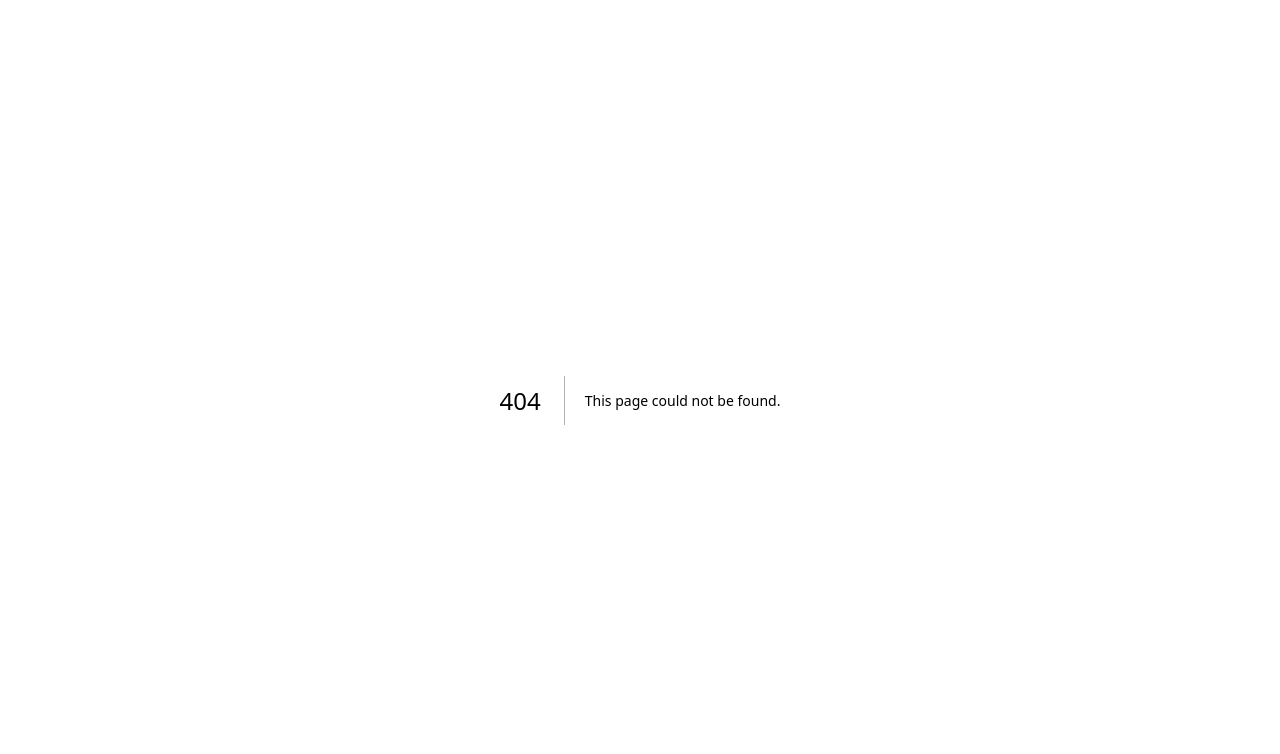
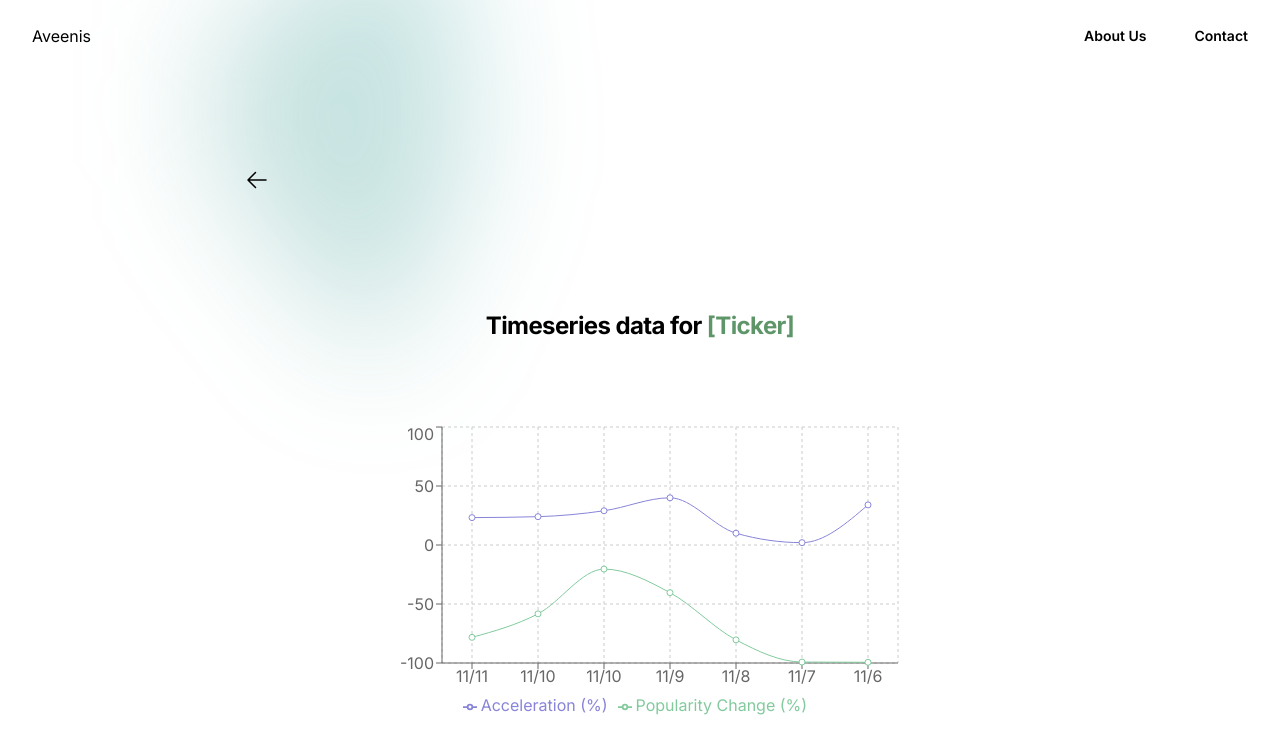
Before and after one commit to sidbanerjee001/Aveenis, a Next.js app in the folder web-ui/: page /graph in a window 1280 px wide. Before the commit this address had no page. Shown: the top 754 px of the page. Built offline with nearby package versions, Linux system fonts and the light colour scheme.

Commit message:
Graphing paged with dynamic routing

```diff
--- /dev/null
+++ b/web-ui/src/app/graph/[graphID]/page.tsx
@@ -0,0 +1,71 @@
+'use client'
+
+import { useState, useRef } from 'react'
+import { ArrowLeftIcon } from '@heroicons/react/24/solid'
+import { motion } from "framer-motion"
+
+import NavBar from '@/components/NavBar'
+import Chart from '@/components/Chart'
+
+export default async function GraphPage({params} :
+    { params:
+        {
+            graphID: string
+        }
+    }
+    ){
+
+  const [mobileMenuOpen, setMobileMenuOpen] = useState(false);
+  const { graphID } = await params;
+
+  return (
+    <div className="bg-white">
+      <NavBar/>
+
+      <div className="relative isolate px-6 pt-14 lg:px-8 h-screen w-2/3 m-auto">
+        <div
+          aria-hidden="true"
+          className="absolute inset-x-0 -top-40 -z-10 transform-gpu overflow-hidden blur-3xl sm:-top-80"
+        >
+          <div
+            style={{
+              clipPath:
+                'polygon(74.1% 44.1%, 100% 61.6%, 97.5% 26.9%, 85.5% 0.1%, 80.7% 2%, 72.5% 32.5%, 60.2% 62.4%, 52.4% 68.1%, 47.5% 58.3%, 45.2% 34.5%, 27.5% 76.7%, 0.1% 64.9%, 17.9% 100%, 27.6% 76.8%, 76.1% 97.7%, 74.1% 44.1%)',
+            }}
+            className="relative left-[calc(50%-11rem)] aspect-[1155/678] w-[36.125rem] -translate-x-1/2 rotate-[30deg] bg-gradient-to-tr from-green to-[#34a0a4] opacity-30 sm:left-[calc(50%-45rem)] sm:w-[72.1875rem]"
+          />
+        </div>
+        <div className="m-auto py-28 sm:py-28 lg:py-28">
+          <div className="mb-28">
+              <motion.div
+                initial={{ x: 75, opacity: 0 }}
+                animate={{ x: 0, opacity: 1 }}
+                transition={{
+                  duration: 1.5,
+                  ease: [0, 0.71, 0.2, 1.01]
+                }}
+              >
+                <a className="inline-block" href="/"><ArrowLeftIcon className="transition ease-in-out w-6 h-6 text-black hover:text-green cursor-pointer"></ArrowLeftIcon></a>
+              </motion.div>
+            </div>
+          <div className="text-left">
+            <motion.div
+              initial={{ x: 75, opacity: 0 }}
+              animate={{ x: 0, opacity: 1 }}
+              transition={{
+                duration: 1.2,
+                delay: 0.25,
+                ease: [0, 0.71, 0.2, 1.01]
+              }}
+            >
+              <h1 className="text-2xl font-bold tracking-tight text-black sm:text-2xl text-center">
+                Timeseries data for <span className="text-green">{graphID}</span>
+              </h1>
+              <div className="mt-20 w-2/3 m-auto"><Chart/></div>
+            </motion.div>
+          </div>
+        </div>
+      </div>
+    </div>
+  )
+}
--- /dev/null
+++ b/web-ui/src/app/graph/page.tsx
@@ -0,0 +1,69 @@
+'use client'
+
+import { useState, useRef } from 'react'
+import { ArrowLeftIcon } from '@heroicons/react/24/solid'
+import { motion } from "framer-motion"
+
+import NavBar from '@/components/NavBar'
+import Chart from '@/components/Chart'
+
+const navigation = [
+  { name: 'Home', href: '/' },
+  { name: 'About Us', href: 'about' },
+  { name: 'Contact', href: 'contact' }
+]
+
+export default function About() {
+  const [mobileMenuOpen, setMobileMenuOpen] = useState(false)
+
+  return (
+    <div className="bg-white">
+      <NavBar/>
+
+      <div className="relative isolate px-6 pt-14 lg:px-8 h-screen w-2/3 m-auto">
+        <div
+          aria-hidden="true"
+          className="absolute inset-x-0 -top-40 -z-10 transform-gpu overflow-hidden blur-3xl sm:-top-80"
+        >
+          <div
+            style={{
+              clipPath:
+                'polygon(74.1% 44.1%, 100% 61.6%, 97.5% 26.9%, 85.5% 0.1%, 80.7% 2%, 72.5% 32.5%, 60.2% 62.4%, 52.4% 68.1%, 47.5% 58.3%, 45.2% 34.5%, 27.5% 76.7%, 0.1% 64.9%, 17.9% 100%, 27.6% 76.8%, 76.1% 97.7%, 74.1% 44.1%)',
+            }}
+            className="relative left-[calc(50%-11rem)] aspect-[1155/678] w-[36.125rem] -translate-x-1/2 rotate-[30deg] bg-gradient-to-tr from-green to-[#34a0a4] opacity-30 sm:left-[calc(50%-45rem)] sm:w-[72.1875rem]"
+          />
+        </div>
+        <div className="m-auto py-28 sm:py-28 lg:py-28">
+          <div className="mb-28">
+              <motion.div
+                initial={{ x: 75, opacity: 0 }}
+                animate={{ x: 0, opacity: 1 }}
+                transition={{
+                  duration: 1.5,
+                  ease: [0, 0.71, 0.2, 1.01]
+                }}
+              >
+                <a className="inline-block" href="/"><ArrowLeftIcon className="transition ease-in-out w-6 h-6 text-black hover:text-green cursor-pointer"></ArrowLeftIcon></a>
+              </motion.div>
+            </div>
+          <div className="text-left">
+            <motion.div
+              initial={{ x: 75, opacity: 0 }}
+              animate={{ x: 0, opacity: 1 }}
+              transition={{
+                duration: 1.2,
+                delay: 0.25,
+                ease: [0, 0.71, 0.2, 1.01]
+              }}
+            >
+              <h1 className="text-2xl font-bold tracking-tight text-black sm:text-2xl text-center">
+                Timeseries data for <span className="text-green">[Ticker]</span>
+              </h1>
+              <div className="mt-20 w-2/3 m-auto"><Chart/></div>
+            </motion.div>
+          </div>
+        </div>
+      </div>
+    </div>
+  )
+}
--- a/web-ui/src/app/page.tsx
+++ b/web-ui/src/app/page.tsx
@@ -5,9 +5,11 @@ import { useState, useRef } from 'react'
 import NavBar from '@/components/NavBar'
 import DataTable from '@/components/DataTable'
 import Footer from '@/components/footer'
+import Chart from '@/components/Chart'
 
 export default function Home() {
   const tableRef = useRef<HTMLDivElement | null>(null);
+  const chartRef = useRef<HTMLDivElement | null>(null);
   const [mobileMenuOpen, setMobileMenuOpen] = useState(false)
 
   return (
@@ -40,9 +42,9 @@ export default function Home() {
             <div className="mt-10 flex items-center justify-center gap-x-6">
               <button onClick={() => tableRef.current?.scrollIntoView()} className="cursor-pointer transition ease-in-out select-none pt-[10px] pb-[10px] pl-[20px] pr-[20px] text-white text-sm rounded
               shadow-black bg-green translate-y-0 hover:bg-green-hover hover:translate-y-[-2px] hover:shadow-2xl">
-              Get Started
+              View Data
               </button>
-              <a href="#" className="transition ease-in-out text-sm font-semibold leading-6 text-black hover:text-green-hover">
+              <a href="about" className="transition ease-in-out text-sm font-semibold leading-6 text-black hover:text-green-hover">
                 Learn more <span aria-hidden="true">→</span>
               </a>
             </div>
@@ -63,8 +65,6 @@ export default function Home() {
       </div>
 
       <div ref={tableRef}><DataTable/></div>
-
-
       <Footer/>
     </div>
   )
--- /dev/null
+++ b/web-ui/src/components/Chart.tsx
@@ -0,0 +1,63 @@
+'use client'
+import React, { PureComponent } from 'react';
+import { LineChart, Line, XAxis, YAxis, CartesianGrid, Tooltip, Legend, ResponsiveContainer } from 'recharts';
+
+const dummy_data = [
+    {
+      name: '11/11',
+      PopularityChange: -78.25,
+      Acceleration: 23.2,
+    },
+    {
+      name: '11/10',
+      PopularityChange: -58.34,
+      Acceleration: 24,
+    },
+    {
+      name: '11/10',
+      PopularityChange: -20.4,
+      Acceleration: 29,
+    },
+    {
+      name: '11/9',
+      PopularityChange: -40.4,
+      Acceleration: 40,
+    },
+    {
+      name: '11/8',
+      PopularityChange: -80.4,
+      Acceleration: 10,
+    },
+    {
+      name: '11/7',
+      PopularityChange: -99.2,
+      Acceleration: 2,
+    },
+    {
+      name: '11/6',
+      PopularityChange: -99.4,
+      Acceleration: 34,
+    },
+  ];
+
+export default function Chart() {
+    return (
+        <ResponsiveContainer width={"100%"} height={300}>
+          <LineChart data={dummy_data}>
+            <CartesianGrid strokeDasharray="3 3" />
+            <XAxis dataKey="name" padding={{ left: 30, right: 30 }} />
+            <YAxis domain={[-100, 100]} />
+            <Tooltip />
+            <Legend />
+            <Line
+              type="monotone"
+              dataKey="Acceleration"
+              stroke="#8884d8"
+              activeDot={{ r: 8 }}
+              name="Acceleration (%)"
+            />
+            <Line type="monotone" dataKey="PopularityChange" stroke="#82ca9d" name="Popularity Change (%)" />
+          </LineChart>
+        </ResponsiveContainer>
+      );
+}
--- a/web-ui/src/components/DataTable.tsx
+++ b/web-ui/src/components/DataTable.tsx
@@ -1,5 +1,6 @@
 import { useEffect, useState } from 'react';
 import {
+    Cell,
     createColumnHelper, flexRender, getCoreRowModel, getFilteredRowModel, getSortedRowModel,
     SortingState, useReactTable
 } from '@tanstack/react-table'
@@ -191,6 +192,40 @@ export default function DataTable() {
         return <></>
     }
 
+    function generateTableRender(cell: Cell<DataPoint, unknown>) {
+
+        if (cell.id.includes("ticker")) {
+            const tickerName = cell.getValue() as string;
+            return (
+                <th key={cell.id} className={"table-entry text-left font-bold"}>
+                    <div className={"flex flex-row items-center gap-x-1 " + getDataValueColor(cell.id as string, cell.getValue() as string)}>
+                        <a href={"graph/" + tickerName} className={"inline transition ease-in-out hover:text-green-hover"}>
+                        {flexRender(
+                            cell.column.columnDef.cell,
+                            cell.getContext())
+                        }
+                        </a>
+                        {chevron(cell.id as string, cell.getValue() as string, ["pop_change"])} {/* chevron broken 11/11/2024 */}
+                    </div>
+                </th>
+            )
+        } else {
+            return (
+                <th key={cell.id} className={"table-entry text-left"}>
+                    <div className={"flex flex-row items-center gap-x-1 " + getDataValueColor(cell.id as string, cell.getValue() as string)}>
+                        {((cell.id as string).includes("stock_price") ? "$" : "")}
+                        {flexRender(
+                            cell.column.columnDef.cell,
+                            cell.getContext())
+                        }
+                        {chevron(cell.id as string, cell.getValue() as string, ["pop_change"])} {/* chevron broken 11/11/2024 */}
+
+                    </div>
+                </th>
+            )
+        }
+    }
+
     return (
         <div className="w-11/12 mx-auto">
         <div className="relative flex flex-col min-w-0 break-words bg-white w-full mb-6 shadow-lg rounded">
@@ -245,16 +280,17 @@ export default function DataTable() {
                 {table.getRowModel().rows.map((row) => (
                     <tr key={row.id}>
                         {row.getVisibleCells().map((cell) => (
-                            <th key={cell.id} className={"table-entry text-left " + (cell.id.includes("ticker") ? "font-bold" : "")}>
-                                <div className={"flex flex-row items-center gap-x-1 " + getDataValueColor(cell.id as string, cell.getValue() as string)}>
-                                    {((cell.id as string).includes("stock_price") ? "$" : "")}
-                                    {flexRender(
-                                        cell.column.columnDef.cell,
-                                        cell.getContext())
-                                    }
-                                    {chevron(cell.id as string, cell.getValue() as string, ["pop_change"])}
-                                </div>
-                            </th>
+                            generateTableRender(cell)
+                            // <th key={cell.id} className={"table-entry text-left " + (cell.id.includes("ticker") ? "font-bold" : "")}>
+                            //     <div className={"flex flex-row items-center gap-x-1 " + getDataValueColor(cell.id as string, cell.getValue() as string)}>
+                            //         {((cell.id as string).includes("stock_price") ? "$" : "")}
+                            //         {flexRender(
+                            //             cell.column.columnDef.cell,
+                            //             cell.getContext())
+                            //         }
+                            //         {chevron(cell.id as string, cell.getValue() as string, ["pop_change"])}
+                            //     </div>
+                            // </th>
                         ))}
                     </tr>
                 ))}
```
Also changed, not shown: package.json (added, +32 -0 lines), 1 other file (tests, documents, lock files or other folders).
